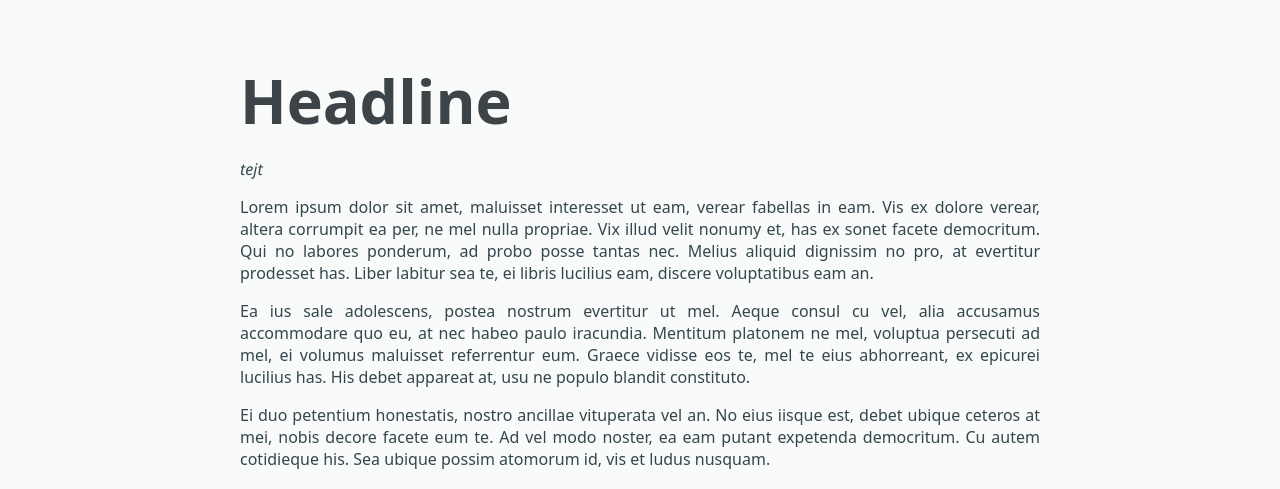
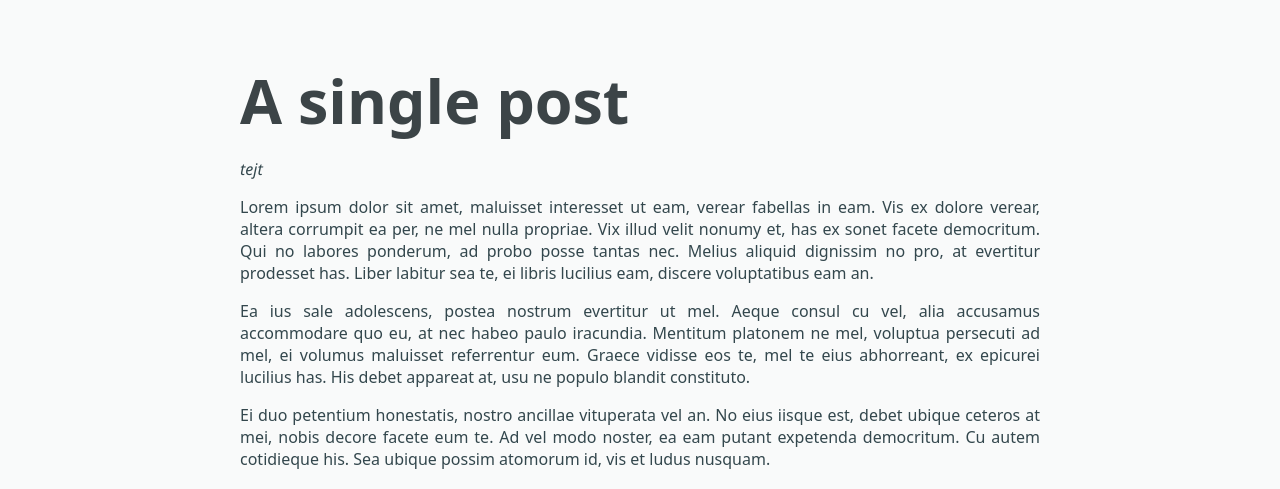
Before and after one commit to HoverBaum/meilidu, a website: page post.html in a window 1280 px wide. Shown: the part 402-891 px from the top of the page. Drawn offline with Linux system fonts and the light colour scheme; a web font is replaced by a local one.

Commit message:
small change to test travis

```diff
--- a/post.html
+++ b/post.html
@@ -16,7 +16,7 @@
 
 	<main>
 		<article>
-			<h1><a href="#">Headline</a></h1>
+			<h1><a href="#">A single post</a></h1>
 			<a href="#">tejt</a>
 			<p>Lorem ipsum dolor sit amet, maluisset interesset ut eam, verear fabellas in eam. Vis ex dolore verear, altera corrumpit ea per, ne mel nulla propriae. Vix illud velit nonumy et, has ex sonet facete democritum. Qui no labores ponderum, ad probo posse
 				tantas nec. Melius aliquid dignissim no pro, at evertitur prodesset has. Liber labitur sea te, ei libris lucilius eam, discere voluptatibus eam an.</p>
```
